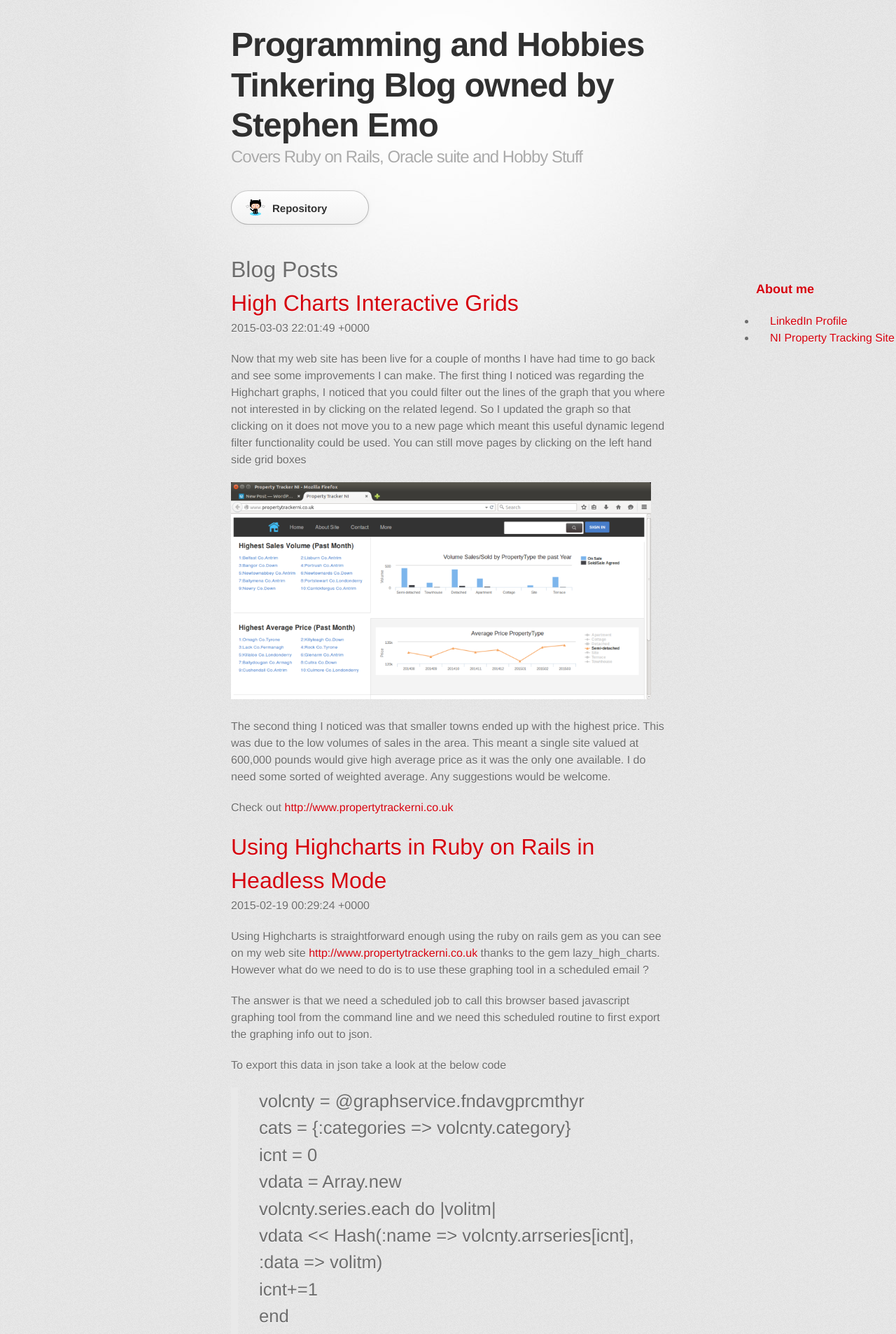
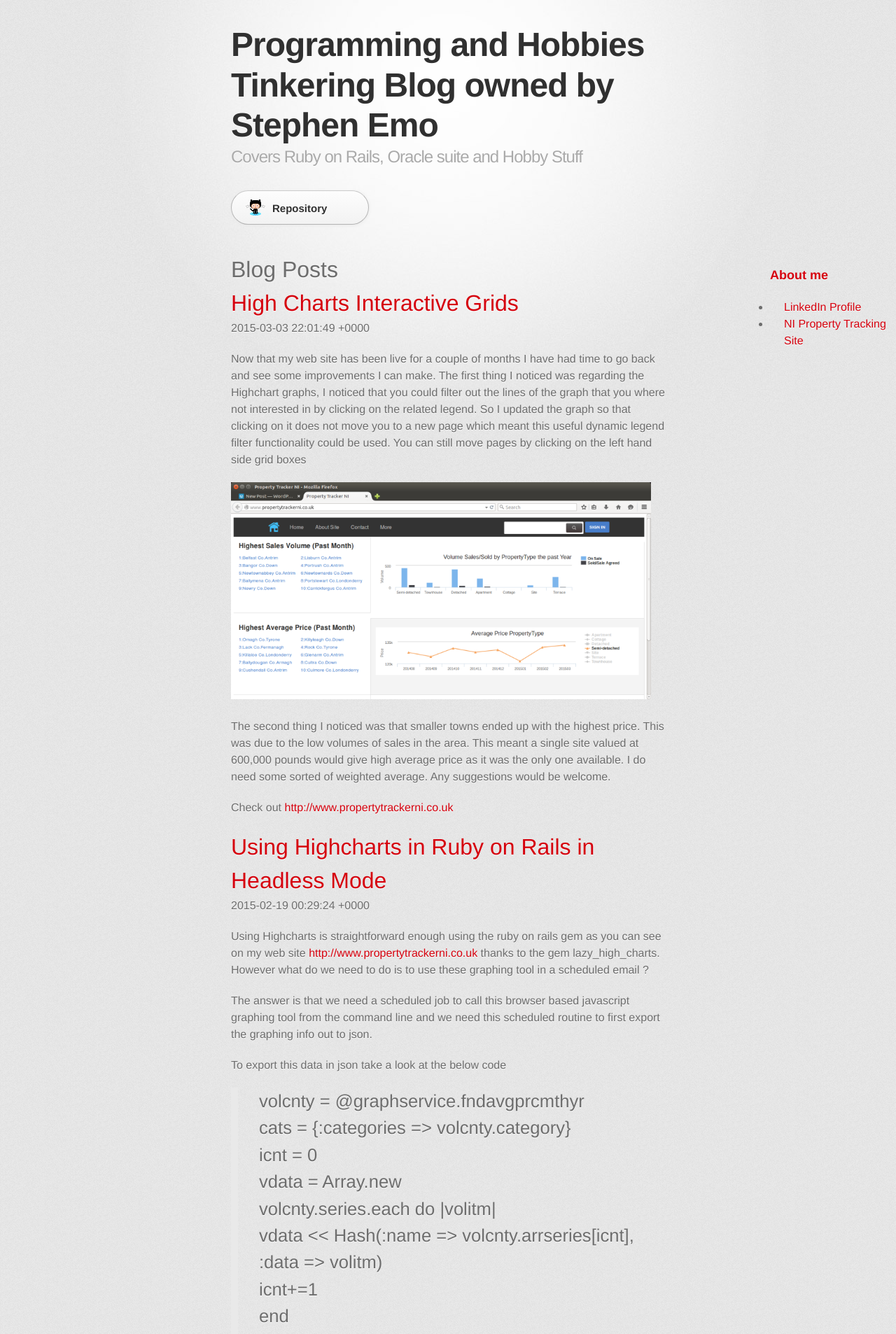
Before and after one commit to emomonkey/emomonkey.github.io, a Jekyll site: the page built from index.html, in a window 1280 px wide. Shown: the top 1906 px of the page at 70% size. Built offline with Jekyll 4.4.1, drawn with Linux system fonts in a browser that asks for light colours; some web fonts are replaced; the list of posts is cut into pages by our own code.

Commit message:
Update stylesheet.css

```diff
--- a/stylesheets/stylesheet.css
+++ b/stylesheets/stylesheet.css
@@ -329,8 +329,8 @@
 aside {
   position: absolute;
    right: 0;
-   top: 400px;
-   width: 200px;
+   top: 380px;
+   width: 180px;
 }
 
 /* MISC */
```
